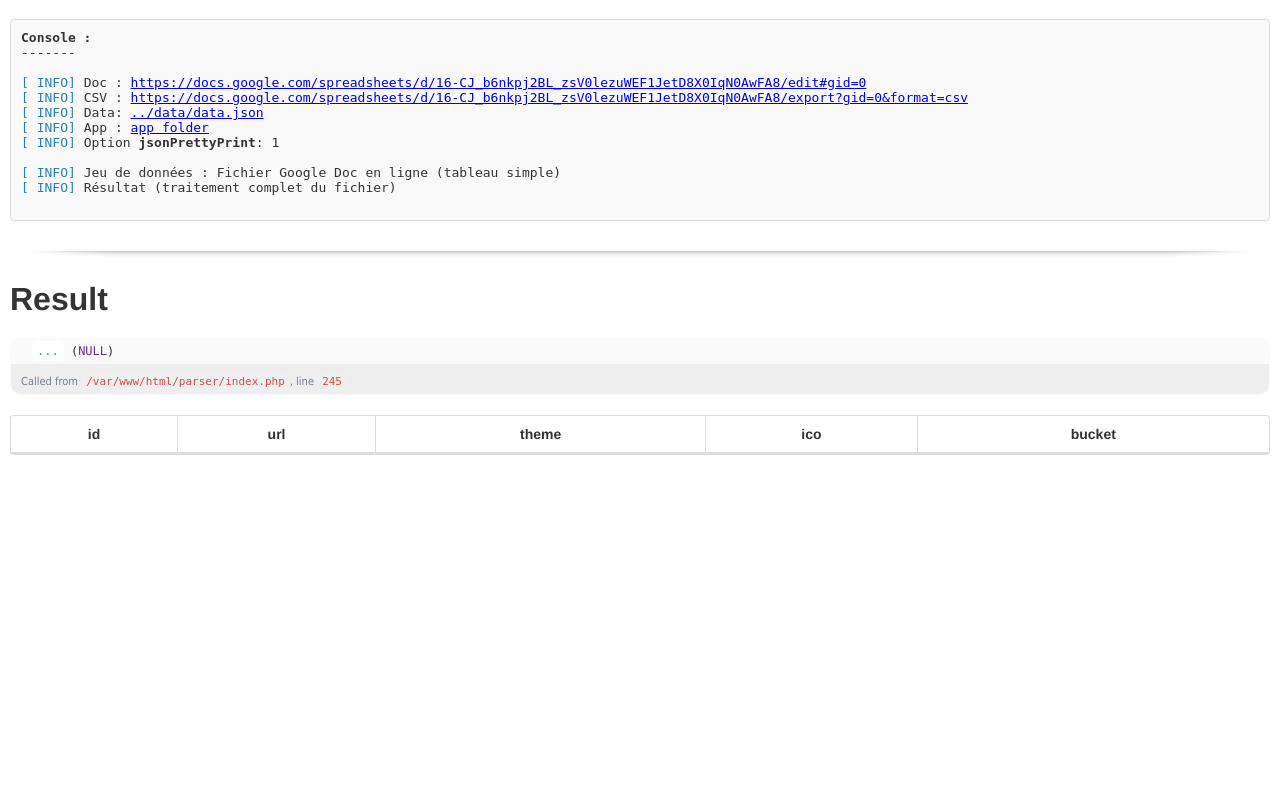
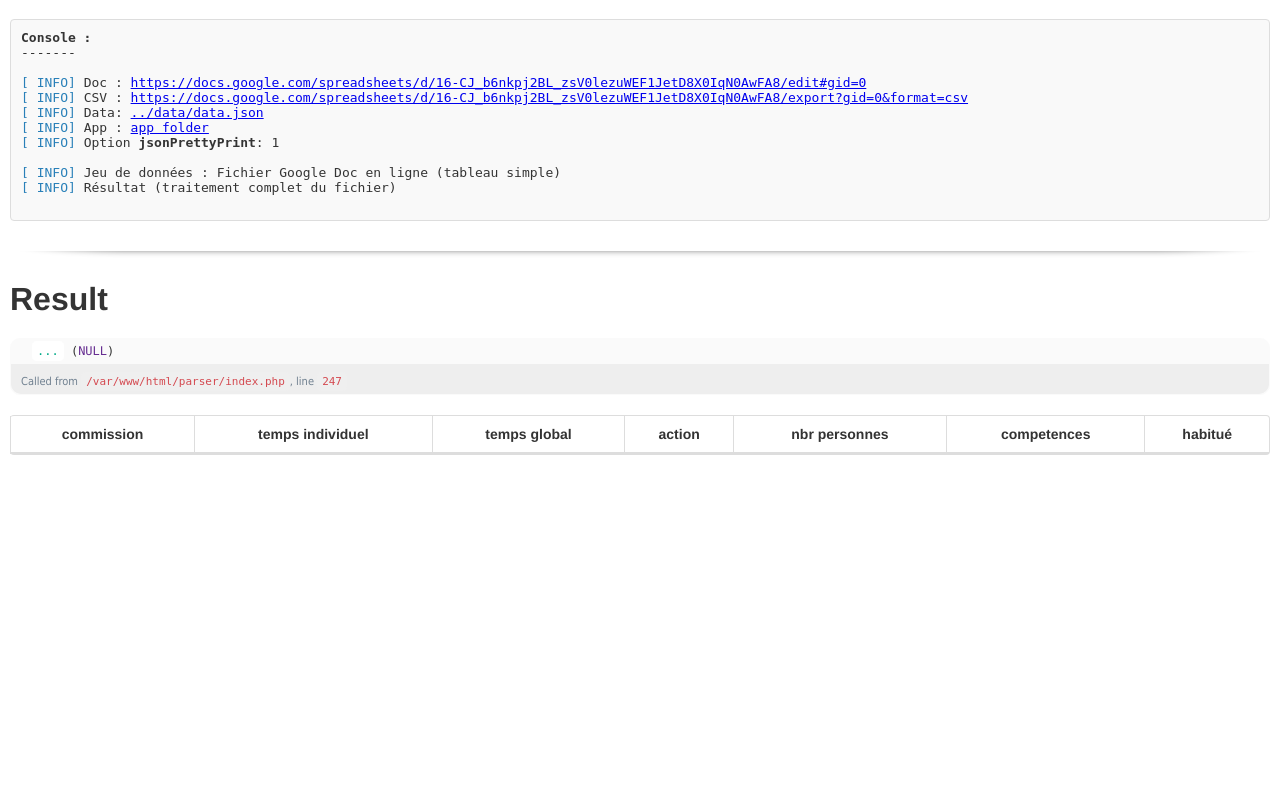
Before and after one commit to tomplays/microtask, a PHP site: page /parser/index.php in a window 1280 px wide. Shown: the part 37-836 px from the top of the page. Run offline with PHP 8.4, Linux system fonts and the light colour scheme; data that the repository does not hold is empty.

Commit message:
index cols

```diff
--- a/app/parser/index.php
+++ b/app/parser/index.php
@@ -53,11 +53,13 @@ try {
 	$logger->info("Résultat (traitement complet du fichier)");
 
 	$cf = new CsvParser\CsvTableFormater();
-	$cf->addColumn("A", "id"  , CsvParser\CsvFormaterType::RAW);
-	$cf->addColumn("C", "url"  , CsvParser\CsvFormaterType::RAW);
-	$cf->addColumn("D", "theme"  , CsvParser\CsvFormaterType::RAW);
-	$cf->addColumn("E", "ico"  , CsvParser\CsvFormaterType::RAW);
-	$cf->addColumn("F", "bucket"  , CsvParser\CsvFormaterType::RAW);
+	$cf->addColumn("A", "commission"  , CsvParser\CsvFormaterType::RAW);
+	$cf->addColumn("B", "temps individuel"  , CsvParser\CsvFormaterType::RAW);
+	$cf->addColumn("C", "temps global"  , CsvParser\CsvFormaterType::RAW);
+	$cf->addColumn("D", "action"  , CsvParser\CsvFormaterType::RAW);
+	$cf->addColumn("E", "nbr personnes"  , CsvParser\CsvFormaterType::RAW);
+        $cf->addColumn("F", "competences"  , CsvParser\CsvFormaterType::RAW);
+        $cf->addColumn("G", "habitué"  , CsvParser\CsvFormaterType::RAW);
 
 
 	$cr = new CsvParser\CsvReader();
```
